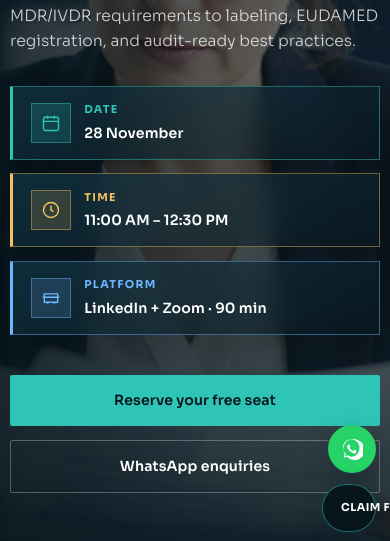
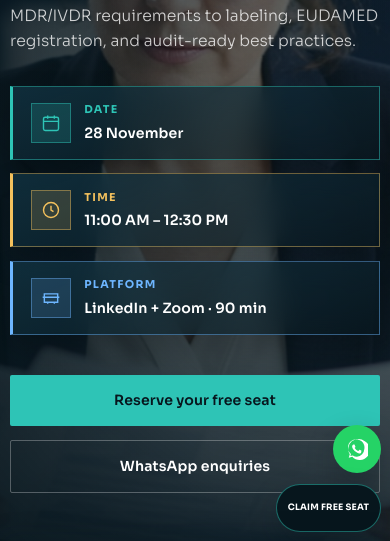
Before and after one commit to rounakdutta121/udiwebinar, a plain HTML site: page index.html in a window 390 px wide. Shown: the part 259-800 px from the top of the page. Drawn offline with nearby package versions, Linux system fonts and the light colour scheme.

Commit message:
Keep claim-seat pill fully visible on mobile.
Stop the shared float-btn width rule from clipping the wider CTA on small screens.

Co-authored-by: Cursor <cursoragent@cursor.com>

```diff
--- a/index.html
+++ b/index.html
@@ -914,8 +914,16 @@
       .cta-band__actions .btn { width: 100%; }
       .hero__carousel-label { display: none; }
       .float-dock {
-        right: max(0.85rem, env(safe-area-inset-right));
+        right: max(0.75rem, env(safe-area-inset-right));
         bottom: calc(42px + env(safe-area-inset-bottom, 0px) + 0.7rem);
+        max-width: calc(100vw - 1.5rem);
+      }
+      .float-btn--seat {
+        width: auto;
+        max-width: 100%;
+        padding: 0 0.9rem;
+        font-size: 0.62rem;
+        letter-spacing: 0.03em;
       }
       .urgency-bar__track { font-size: 0.72rem; gap: 2rem; }
     }
@@ -951,6 +959,13 @@
       .footer { padding: 2.75rem 0 7.5rem; }
       .footer__bottom { flex-direction: column; gap: 0.5rem; }
       .float-btn { width: 48px; height: 48px; }
+      .float-btn--seat {
+        width: auto;
+        height: 48px;
+        max-width: calc(100vw - 1.5rem);
+        padding: 0 0.85rem;
+        font-size: 0.6rem;
+      }
       .float-btn svg { width: 22px; height: 22px; }
       .nav__logo img { height: 30px; }
       .stakes__point { grid-template-columns: 3rem 1fr; }
@@ -963,14 +978,25 @@
       .btn { padding: 0.9rem 1.2rem; font-size: 0.88rem; }
       .register-path { min-height: 0; padding: 1.35rem; }
       .display { font-size: clamp(1.55rem, 8vw, 2rem); }
+      .float-dock {
+        right: max(0.55rem, env(safe-area-inset-right));
+        max-width: calc(100vw - 1.1rem);
+      }
+      .float-btn--seat {
+        width: auto;
+        padding: 0 0.7rem;
+        font-size: 0.55rem;
+        letter-spacing: 0.02em;
+      }
     }
 
     /* ——— Landscape phones ——— */
     @media (max-height: 500px) and (orientation: landscape) {
       .hero { min-height: auto; }
       .hero__content { padding: 5rem 0 3rem; }
-      .float-dock { gap: 0.45rem; }
+      .float-dock { gap: 0.45rem; max-width: calc(100vw - 1.25rem); }
       .float-btn { width: 42px; height: 42px; }
+      .float-btn--seat { width: auto; height: 42px; padding: 0 0.75rem; font-size: 0.55rem; }
     }
 
     @media (prefers-reduced-motion: reduce) {
```
Also changed, not shown: public/index.html (+28 -2 lines).
